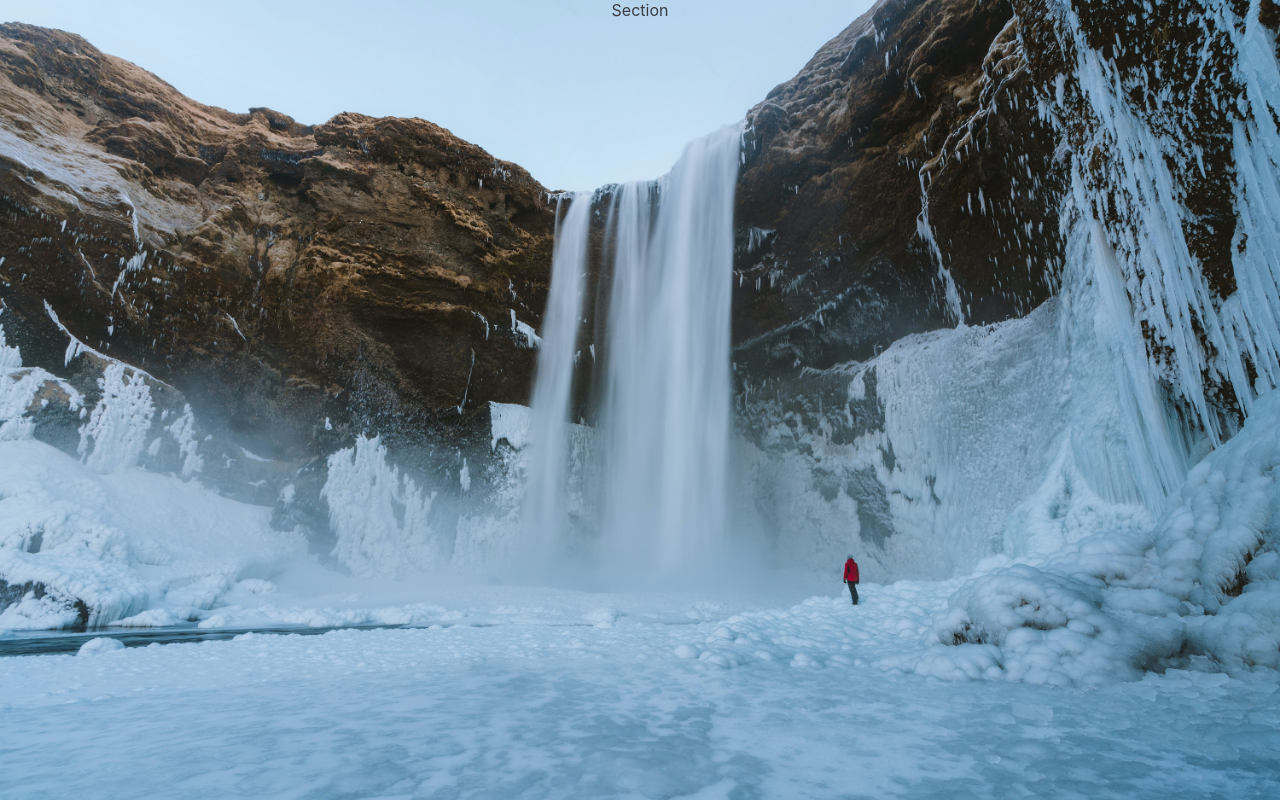
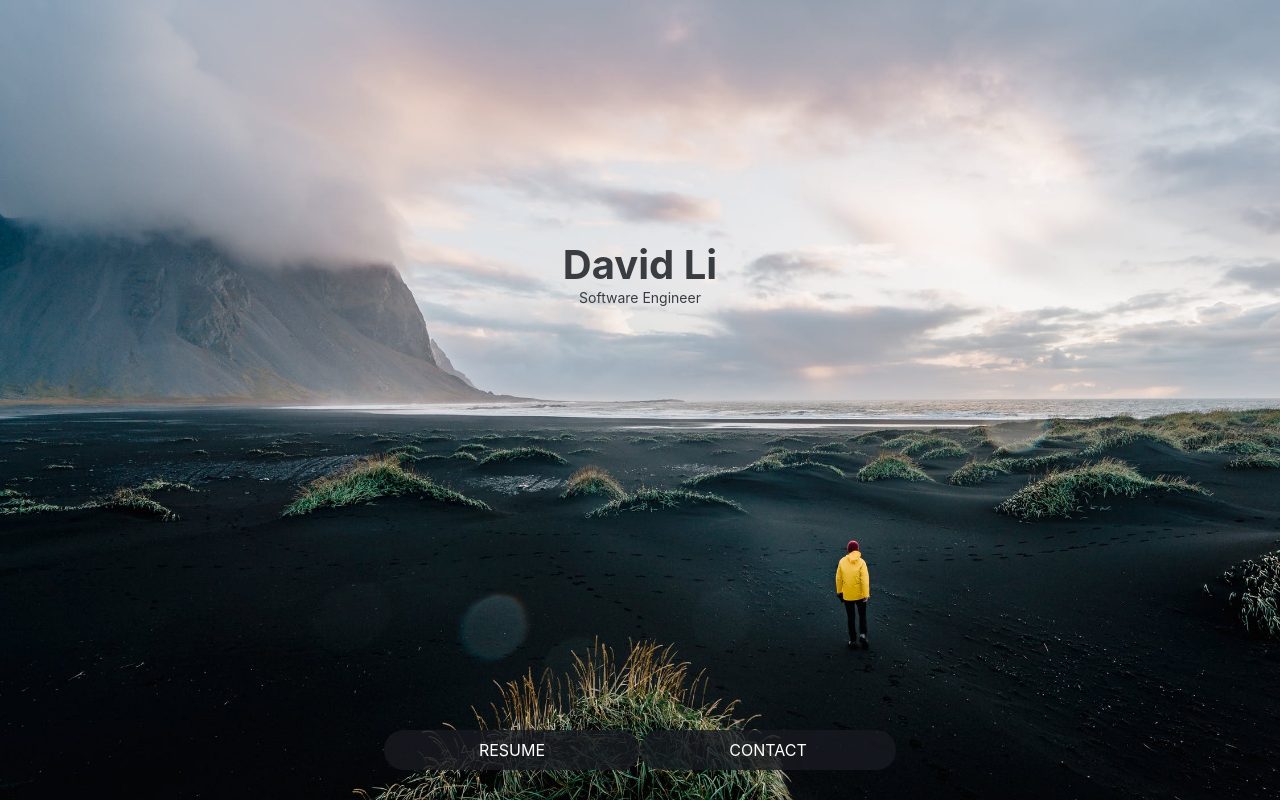
Before and after one commit to davdli/Portfolio, a React (Create React App) app: page / in a window 1280 px wide. Built offline with nearby package versions, Linux system fonts and the light colour scheme.

Commit message:
added heading and resume/contact buttons

```diff
--- a/src/components/Section.js
+++ b/src/components/Section.js
@@ -1,11 +1,24 @@
 import React from 'react';
 import styled from 'styled-components';
-import IcelandImage from '../assets/Iceland.jpg';
+import {createGlobalStyle} from "styled-components";
+import IcelandImage from '../assets/Iceland.jpeg';
 
 const Section = () => {
   return (
     <Wrap>
-      Section
+      <GlobalStyle />
+      <ItemText>
+        <h1>David Li</h1>
+        <h2>Software Engineer</h2>
+      </ItemText>
+      <ButtonGroup>
+        <LeftButton>
+          RESUME
+        </LeftButton>
+        <RightButton>
+          CONTACT
+        </RightButton>
+      </ButtonGroup>
     </Wrap>
   )
 }
@@ -16,5 +29,48 @@ const Wrap = styled.div`
   width: 100vw;
   height: 100vh;
   background-size: cover;
+  background-position: center;
+  background-repeat: no-repeat;
   background-image: url(${IcelandImage});
+  display: flex;
+  flex-direction: column;
+  justify-content: space-between;
+  align-items: center;
 `
+const ItemText = styled.div`
+  padding-top: 30vh;
+  text-align: center;
+`
+
+const ButtonGroup = styled.div`
+  display: flex;
+  margin-bottom: 30px;
+`
+
+const LeftButton = styled.div`
+  color: white;
+  font-size: 12;
+  background-color: #171A20CC;
+  height: 40px;
+  width: 256px;
+  display: flex;
+  justify-content: center;
+  align-items: center;
+  border-radius: 100px;
+  opactiy: 0.75;
+  cursor: pointer;
+`
+
+const RightButton = styled(LeftButton)`
+`
+
+const GlobalStyle = createGlobalStyle`
+  h1 {
+    font-size: 40px;
+    font-weight: 700;
+  }
+  h2 {
+    font-size: 14px;
+    font-weight: 400;
+  }
+`;
```
Also changed, not shown: src/assets/Iceland.jpeg (added), src/assets/Iceland.jpg (deleted).
